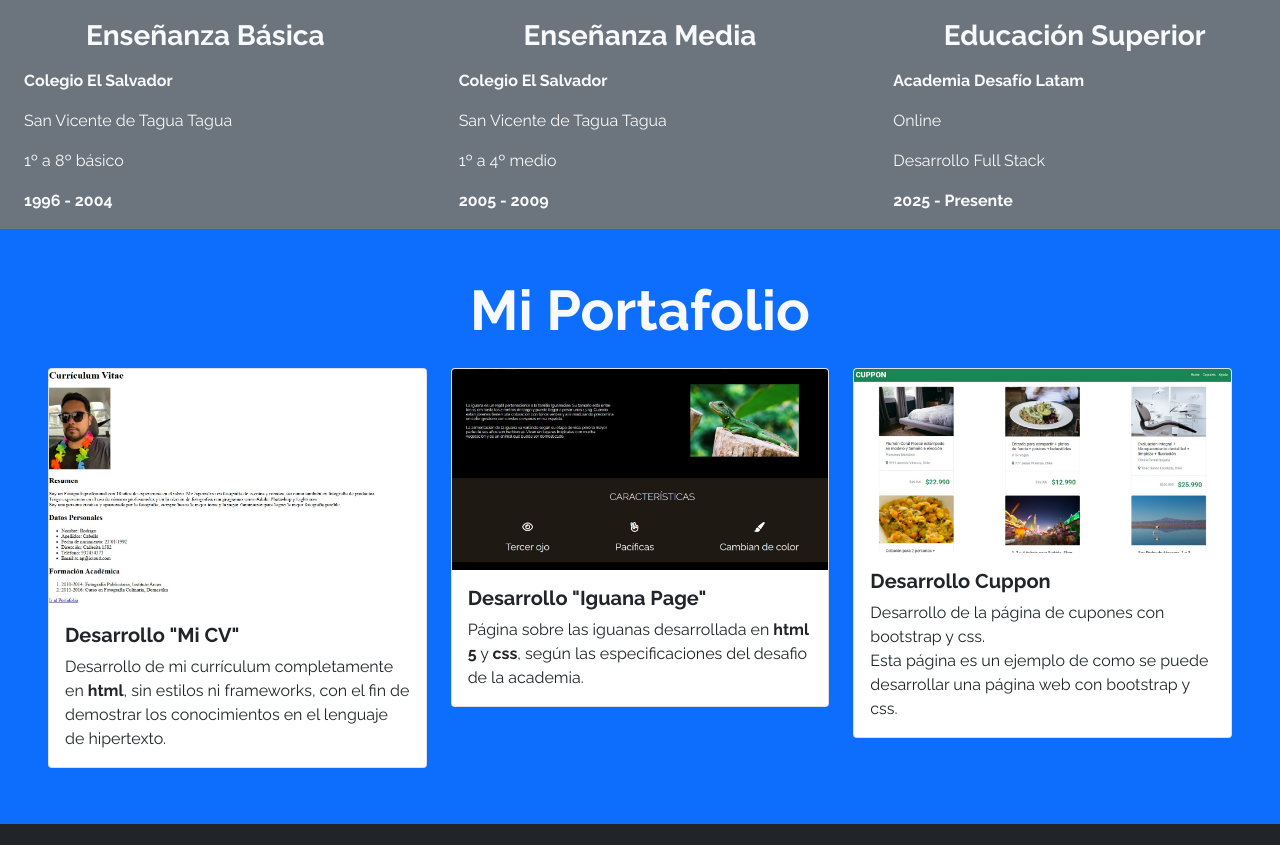
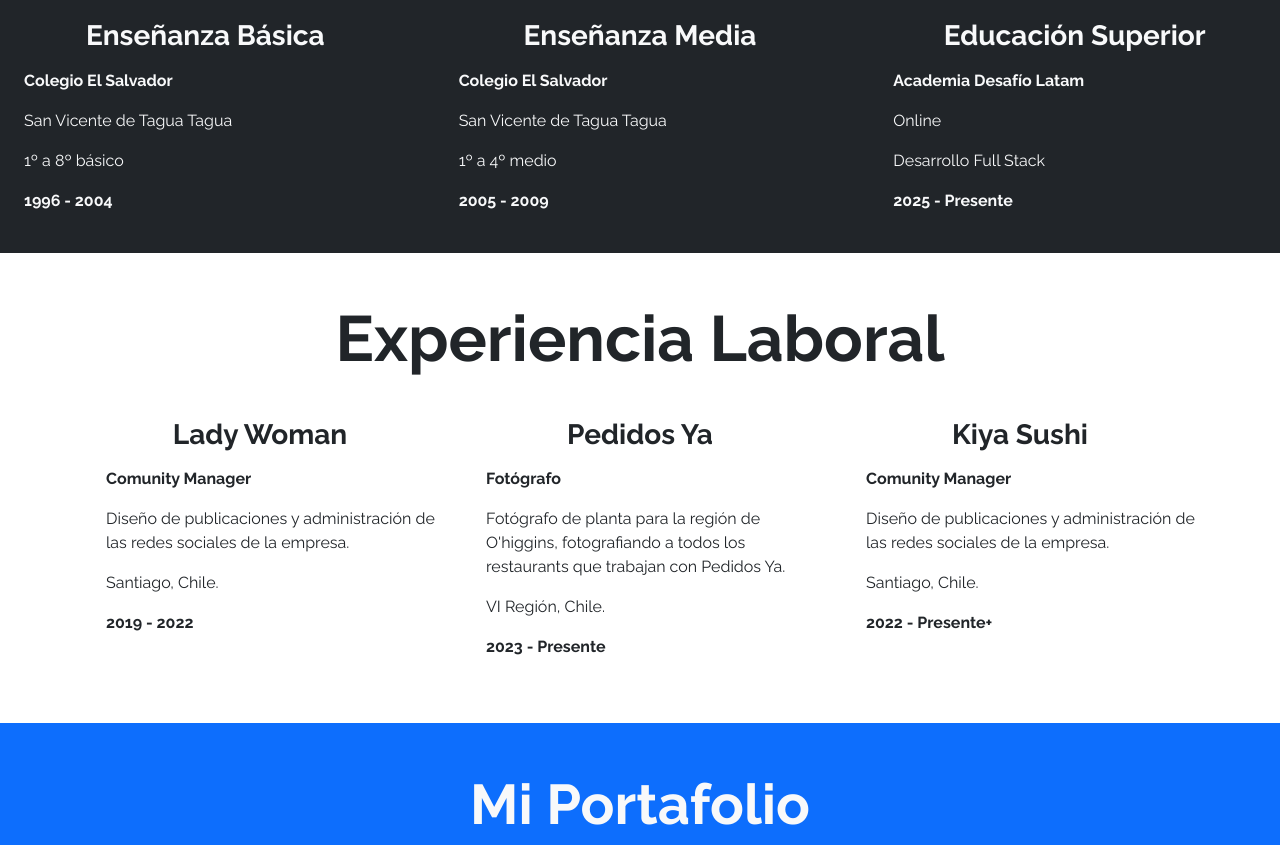
Before and after one commit to KhamulCL/curriculum, a plain HTML site: page index.html in a window 1280 px wide. Shown: the part 1480-2325 px from the top of the page. Drawn offline with nearby package versions, Linux system fonts and the light colour scheme.

Commit message:
add Sección Experiencia Laboral

```diff
--- a/index.html
+++ b/index.html
@@ -88,7 +88,7 @@
         </div>
     </section>
 <!-- Sección educación -->
-<section class="bg-secondary text-center my-5 pt-3 mb-0 text-light">
+<section class="bg-dark text-center my-5 pt-3 mb-0 pb-4 text-light">
     <h2 class="display-3 fw-bold my-4">Educación</h2>
     <div class="row">
         <div class="col-12 col-md-4">
@@ -144,6 +144,63 @@
         </div>
     </div>
 </section>
+<!-- Sección Experiencia Laboral -->
+<section class="container text-center my-5">
+    <h2 class="display-3 fw-bold my-4">Experiencia Laboral</h2>
+    <div class="row">
+        <div class="col-12 col-md-4">
+            <h3 class="my-3 fw-bold">Lady Woman</h3>
+            <p class="my-3 text-start ps-4 fw-bold">
+                Comunity Manager
+            </p>
+            <p class="text-start ps-4">
+                Diseño de publicaciones y administración de las redes sociales de la empresa.
+            </p>
+            <p class="text-start ps-4">
+            Santiago, Chile.
+            </p>
+            <p class="text-start ps-4">
+                <strong>
+                    2019 - 2022
+                </strong>
+            </p>
+        </div>
+        <div class="col-12 col-md-4">
+            <h3 class="my-3 fw-bold">Pedidos Ya</h3>
+            <p class="my-3 text-start ps-4 fw-bold">
+                Fotógrafo
+            </p>
+            <p class="text-start ps-4">
+                Fotógrafo de planta para la región de O'higgins, fotografiando a todos los restaurants que trabajan con Pedidos Ya.
+            </p>
+            <p class="text-start ps-4">
+            VI Región, Chile.
+            </p>
+            <p class="text-start ps-4">
+                <strong>
+                    2023 - Presente
+                </strong>
+            </p>
+        </div>
+        <div class="col-12 col-md-4">
+            <h3 class="my-3 fw-bold">Kiya Sushi</h3>
+            <p class="my-3 text-start ps-4 fw-bold">
+                Comunity Manager
+            </p>
+            <p class="text-start ps-4">
+                Diseño de publicaciones y administración de las redes sociales de la empresa.
+            </p>
+            <p class="text-start ps-4">
+            Santiago, Chile.
+            </p>
+            <p class="text-start ps-4">
+                <strong>
+                    2022 - Presente+
+                </strong>
+            </p>
+        </div>
+    </div>
+</section>
 
 <!--Sección Portafolio-->
     <section class="my-5 p-5 bg-primary mb-0 mt-0">
```
